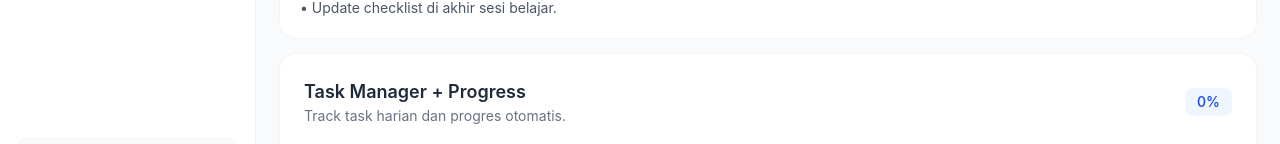
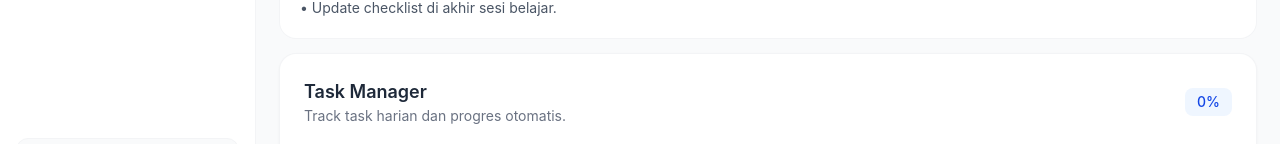
Before and after one commit to sakaaja27/StudentCommandCenter, a React (Vite) app: page /dashboard/task-tracker in a window 1280 px wide. Shown: the part 426-570 px from the top of the page. Built offline with nearby package versions, Linux system fonts and the light colour scheme.

Commit message:
update terbaru

```diff
--- a/src/components/TaskManagerProgress.jsx
+++ b/src/components/TaskManagerProgress.jsx
@@ -53,7 +53,7 @@ export default function TaskManagerProgress() {
     <section className="rounded-2xl bg-white p-6 shadow-sm ring-1 ring-gray-100">
       <div className="mb-5 flex items-center justify-between">
         <div>
-          <h2 className="text-lg font-semibold text-gray-800">Task Manager + Progress</h2>
+          <h2 className="text-lg font-semibold text-gray-800">Task Manager</h2>
           <p className="text-sm text-gray-500">Track task harian dan progres otomatis.</p>
         </div>
         <span className="rounded-lg bg-blue-50 px-3 py-1 text-sm font-medium text-blue-700">{progress}%</span>
```
